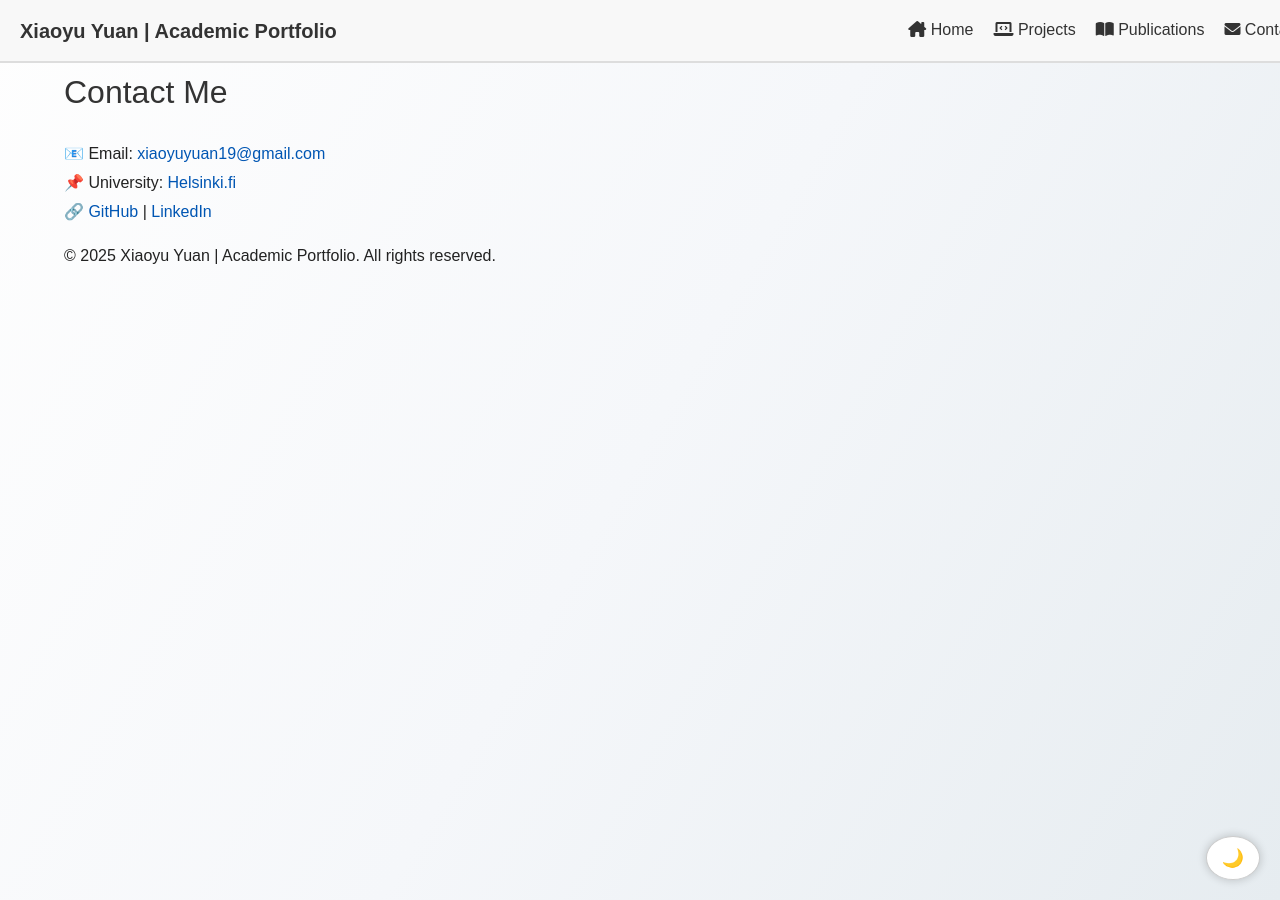
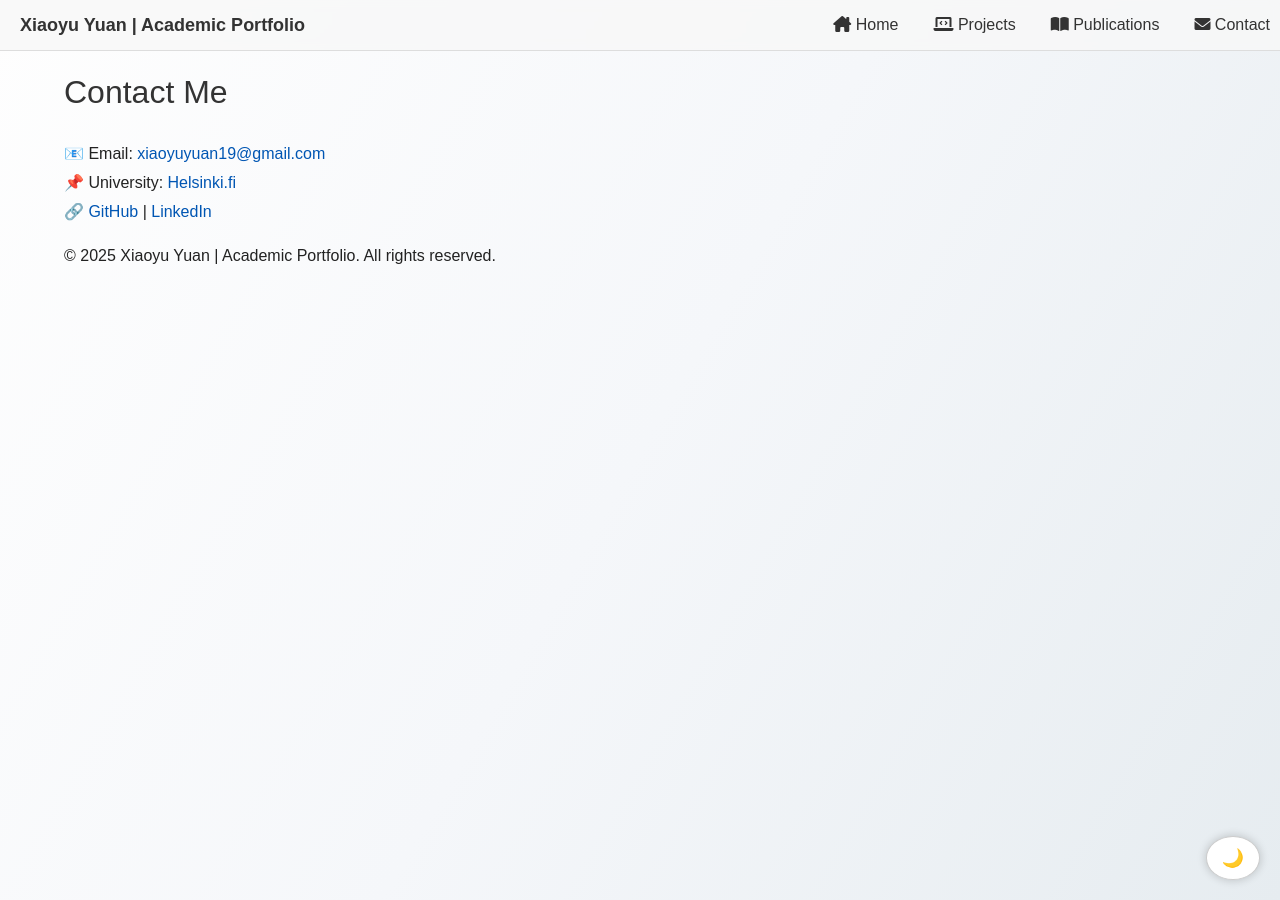
Before and after one commit to XiaoyuYuan19/portfolio, a Jekyll site: the page built from contact.md, in a window 1280 px wide. Built offline with Jekyll 4.4.1, drawn with Linux system fonts in a browser that asks for light colours.

Commit message:
Update style.css

```diff
--- a/assets/css/style.css
+++ b/assets/css/style.css
@@ -94,25 +94,26 @@ h1, h2, h3 {
     padding: 0;
 }
 
-/* 🎓 让导航栏更小巧，固定在顶部 */
+/* 🎓 让导航栏更窄，减少压迫感 */
 .navbar {
     display: flex;
-    justify-content: space-between; /* ✅ 左右分布 */
+    justify-content: space-between;
     align-items: center;
     width: 100%;
-    padding: 8px 20px; /* ✅ 让导航栏更小更紧凑 */
-    background: #f8f8f8;
-    border-bottom: 2px solid #ddd;
+    padding: 5px 20px; /* ✅ 变得更小更轻盈 */
+    background: rgba(248, 248, 248, 0.8); /* ✅ 让导航栏有点透明感 */
+    border-bottom: 1px solid #ddd;
     position: fixed;
     top: 0;
     left: 0;
     z-index: 1000;
-    height: 45px; /* ✅ 让导航栏更紧凑 */
+    height: 40px; /* ✅ 再次缩小 */
+    backdrop-filter: blur(5px); /* ✅ 轻微磨砂玻璃感 */
 }
 
-/* 🎓 左侧 LOGO 样式 */
+/* 🎓 左侧 LOGO */
 .navbar .logo {
-    font-size: 20px;
+    font-size: 18px;
     font-weight: bold;
     color: #333;
     text-decoration: none;
@@ -126,41 +127,67 @@ h1, h2, h3 {
     display: flex;
 }
 
-/* 🎨 导航栏链接的样式 */
+/* 🎯 让导航栏里的按钮更优雅 */
 .navbar ul li {
-    margin-left: 20px; /* ✅ 让链接间距更自然 */
+    margin-left: 15px; /* ✅ 让间距更协调 */
 }
 
+/* 🎨 导航链接基本样式 */
 .navbar ul li a {
     text-decoration: none;
     color: #333;
-    padding: 5px 0; /* ✅ 让链接更紧凑 */
+    padding: 5px 10px;
     position: relative;
-    font-weight: normal; /* ❌ 取消加粗 */
+    font-weight: normal;
     transition: color 0.3s;
 }
 
-/* 🎨 鼠标悬停时改变颜色 */
-.navbar ul li a:hover {
-    color: #0056b3;
-}
-
-/* 📌 让当前页面 `active` 时有底部下划线 */
+/* 📌 添加底部下划线 */
 .navbar ul li a::after {
     content: "";
     position: absolute;
-    left: 0;
-    bottom: -3px; /* ✅ 让下划线靠近导航栏底部 */
-    width: 100%;
+    left: 50%;
+    bottom: -3px;
+    width: 0;
     height: 2px;
     background-color: transparent;
-    transition: background-color 0.3s;
+    transition: all 0.3s ease;
+    transform: translateX(-50%);
 }
 
-/* 📌 让 `active` 页面下划线变亮 */
-.navbar ul li a.active::after,
+/* 🎯 Active 页面下划线常亮 */
+.navbar ul li a.active::after {
+    width: 100%;
+    background-color: #0056b3;
+}
+
+/* 🎨 鼠标悬停时 */
 .navbar ul li a:hover::after {
-    background-color: #0056b3; /* ✅ 下划线颜色 */
+    width: 100%;
+    background-color: #0056b3;
+}
+
+/* 🌙 夜间模式优化 */
+.dark-mode .navbar {
+    background: rgba(28, 31, 43, 0.8);
+    border-bottom: 1px solid #3c3f4a;
+}
+
+.dark-mode .navbar .logo {
+    color: #ffffff;
+}
+
+.dark-mode .navbar ul li a {
+    color: #d1d5e0;
+}
+
+.dark-mode .navbar ul li a.active::after {
+    background-color: #ffffff;
+}
+
+/* 🛠 修正 Contact 右侧超出问题 */
+.navbar ul {
+    padding-right: 20px;
 }
 
 /* 🌙 夜间模式调整 */
```
